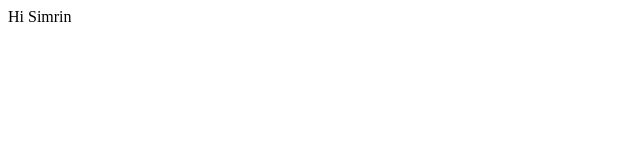
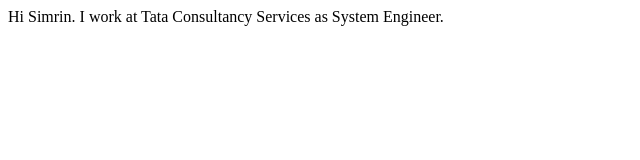
Before and after one commit to simrin051/Simrin.com, a plain HTML site: page index.html in a window 1280 px wide. Shown: the whole page, without its empty margins (0-640 px from the left). Drawn offline with Linux system fonts and the light colour scheme.

Commit message:
Update in work

```diff
--- a/index.html
+++ b/index.html
@@ -1,5 +1,6 @@
 <html>
 <body>
-Hi Simrin
+Hi Simrin.
+I work at Tata Consultancy Services as System Engineer.
 </body>
 </html>
```
